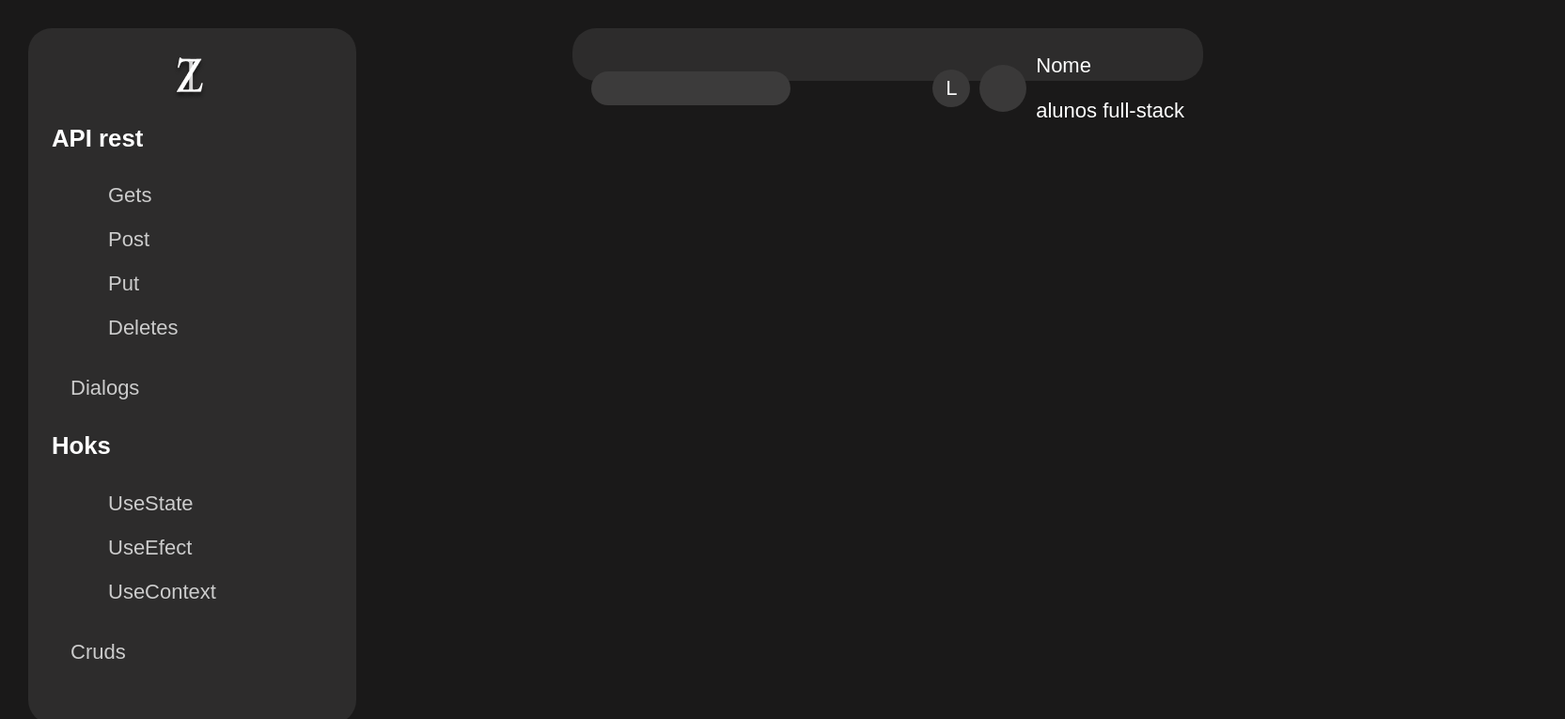
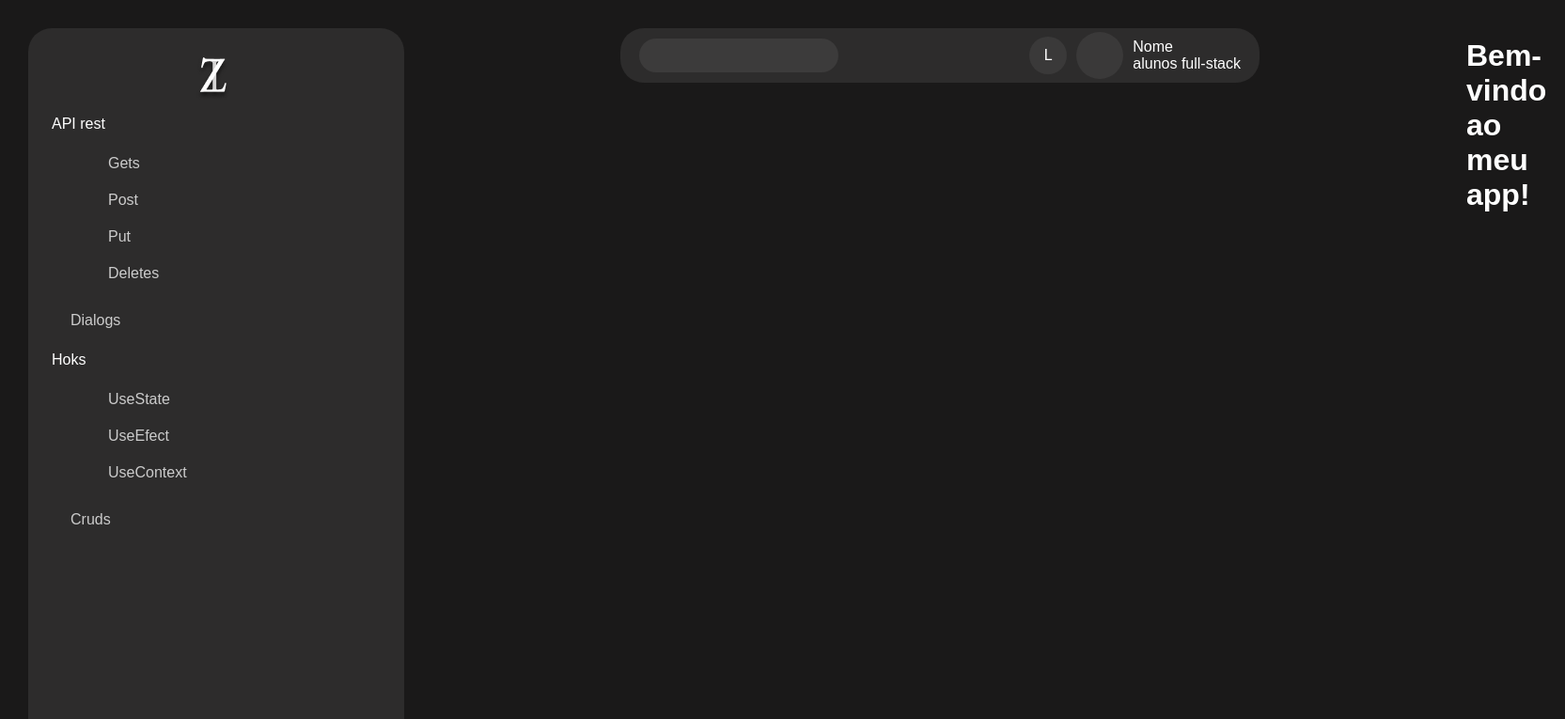
Before and after one commit to IZ4NA/studyWeb, a React (Create React App) app in the folder client/: page / in a window 1280 px wide. Shown: the top 765 px of the page at 94% size, 1665 px wide, since content can reach past the window. Built offline with nearby package versions, Linux system fonts and the light colour scheme.

Commit message:
SAVE NIGHT

```diff
--- a/client/src/App.css
+++ b/client/src/App.css
@@ -1,14 +1,15 @@
 body {
-  margin: 0;
-  padding: 0;
+
   background-color: #1a1919;
-  font-size: 22px;
-  font-family: Arial, Helvetica, sans-serif;
+  font-family:Arial, Helvetica, sans-serif;
 }
 
 .container {
   display: flex; /* Coloca Sidebar e Navbar lado a lado */
-  width: 100vw;
-  height: 100vh;
   gap: 200px;
 }
+
+.conteudo{
+  flex: 1;
+  padding: 20px;
+}
--- a/client/src/App.jsx
+++ b/client/src/App.jsx
@@ -1,16 +1,19 @@
-import React from 'react';
-import SideBar from "./components/sidebar/sidebar.jsx"
-import Navbar from './components/navbar/navbar.jsx';
-import './App.css';
+import React from "react";
+import SideBar from "./components/sidebar/sidebar.jsx";
+import Navbar from "./components/navbar/navbar.jsx";
+import "./App.css";
 
 function App() {
   return (
     <div className="App">
-      <div className='container'>
-        <SideBar/>
-        <Navbar/>
+      <div className="container">
+        <SideBar />
+        <Navbar />
+
+        <div className="conteudo">
+          <h1>Bem-vindo ao meu app!</h1>
+        </div>
       </div>
-
     </div>
   );
 }
--- a/client/src/components/navbar/navbar.css
+++ b/client/src/components/navbar/navbar.css
@@ -1,27 +1,26 @@
 body {
   position: absolute;
-
 }
 .navbar {
+  color: white;
+   margin-top: 30px;
+}
 
-  width: 60%;
-  height: 7vh;
-  margin-top: 30px;
+.conteiner-navbar {
+  width: 50vw;
+   height: 6vh;
   border-radius: 25px;
   background-color: #2d2c2c;
-
-  color: white;
-}
-
-.conteiner-navbar{
-  padding: 5px  20px;
+  padding: 5px 20px;
+  margin: 0px;
   display: flex;
   justify-content: space-between;
   align-items: center;
 }
 
-
 .search {
+  color: white;
+  font-size: 18px;
   padding: 10px;
   width: 15vw;
   height: 2vh;
@@ -30,15 +29,15 @@ body {
   border-radius: 25px;
 }
 
-.navbar-right{
+.navbar-right {
   justify-content: center;
   align-items: center;
   display: flex;
   gap: 10px;
 }
 
-.light{
-   display: flex;
+.light {
+  display: flex;
   justify-content: center;
   align-items: center;
   width: 40px;
@@ -47,8 +46,8 @@ body {
   background-color: #3a3939;
 }
 
-.perfil-user-top{
-    display: flex;
+.perfil-user-top {
+  display: flex;
   justify-content: center;
   align-items: center;
   width: 50px;
@@ -56,3 +55,9 @@ body {
   border-radius: 100%;
   background-color: #3a3939;
 }
+
+.info-perfil p{
+  margin: 0px;
+  padding: 0px;
+  font-size: 16px;
+}
--- a/client/src/components/navbar/navbar.jsx
+++ b/client/src/components/navbar/navbar.jsx
@@ -16,7 +16,7 @@ function Navbar() {
 
           <div className="perfil-user-top"></div>
 
-          <div>
+          <div className="info-perfil">
             <p>Nome</p>
             <p>alunos full-stack</p>
           </div>
--- a/client/src/components/sidebar/sidebar.jsx
+++ b/client/src/components/sidebar/sidebar.jsx
@@ -17,7 +17,7 @@ function Sidebar() {
         </div>
 
       <div>
-        <h3>API rest</h3>
+        <p>API rest</p>
        <ul className="rotasApis">
         <li><Link to="/gets">Gets</Link></li>
         <li><Link to="/posts">Post</Link></li>
@@ -33,7 +33,7 @@ function Sidebar() {
 
 
       <div>
-        <h3>Hoks</h3>
+        <p>Hoks</p>
         <ul className="hooks-list">
           <li><Link to="/usestates">UseState</Link></li>
           <li><Link to="/useefects">UseEfect</Link></li>
```
Also changed, not shown: client/src/components/sidebar/sidebar.css (line endings or trailing spaces), client/src/index.js (line endings or trailing spaces).
